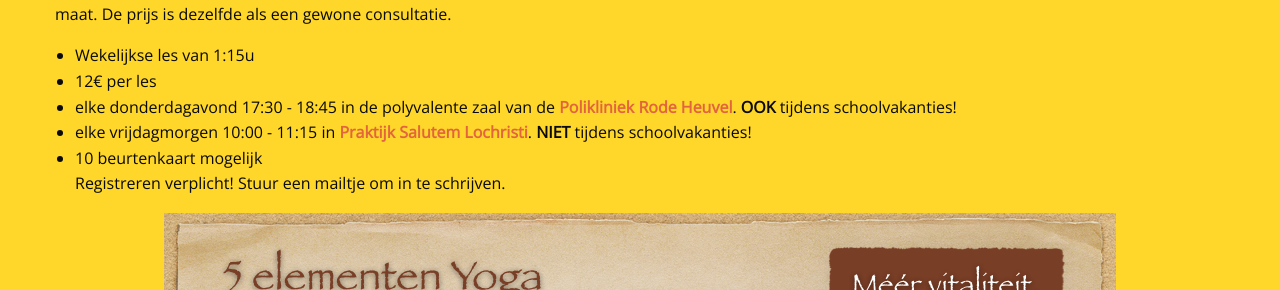
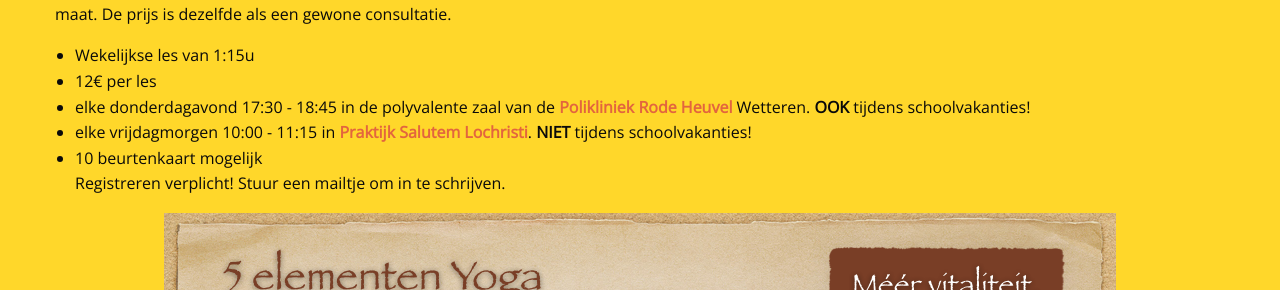
Before and after one commit to manopura/manopura.github.io, a Jekyll site: the page built from cursussen.md, in a window 1280 px wide and 900 px high, scrolled down 2031 px. Shown: the part 164-454 px from the top of the window. Built offline with Jekyll 4.4.1, drawn with Linux system fonts in a browser that asks for light colours; nearby versions of some CDN libraries; our own code applies the rules of GitHub Pages for plain Markdown files.

Commit message:
Update cursussen.md

```diff
--- a/cursussen.md
+++ b/cursussen.md
@@ -79,7 +79,7 @@
 
 - Wekelijkse les van 1:15u
 - 12€ per les
-- elke donderdagavond 17:30 - 18:45 in de polyvalente zaal van de [**Polikliniek Rode Heuvel**](https://www.polikliniek-rodeheuvel.be). **OOK** tijdens schoolvakanties!
+- elke donderdagavond 17:30 - 18:45 in de polyvalente zaal van de [**Polikliniek Rode Heuvel**](https://www.polikliniek-rodeheuvel.be) Wetteren. **OOK** tijdens schoolvakanties!
 - elke vrijdagmorgen 10:00 - 11:15 in [**Praktijk Salutem Lochristi**](https://praktijksalutem.be). **NIET** tijdens schoolvakanties!
 - 10 beurtenkaart mogelijk
 Registreren verplicht! Stuur een mailtje om in te schrijven.
```
